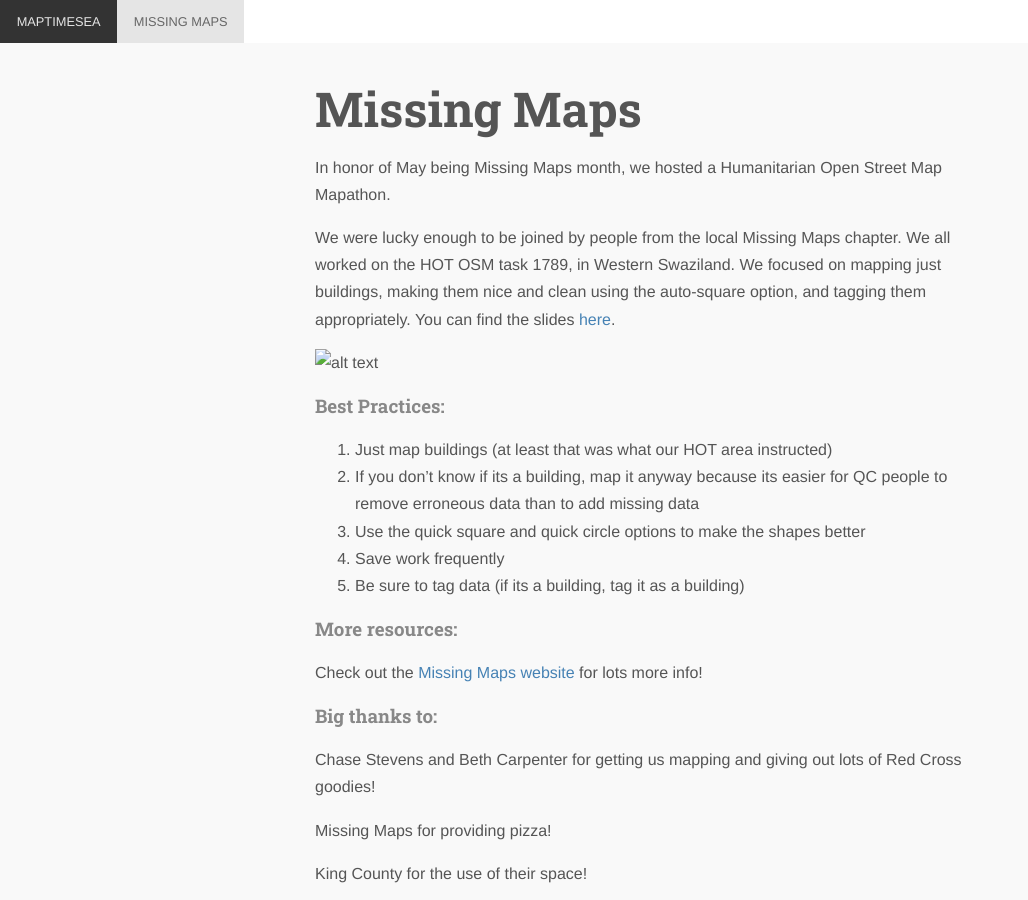
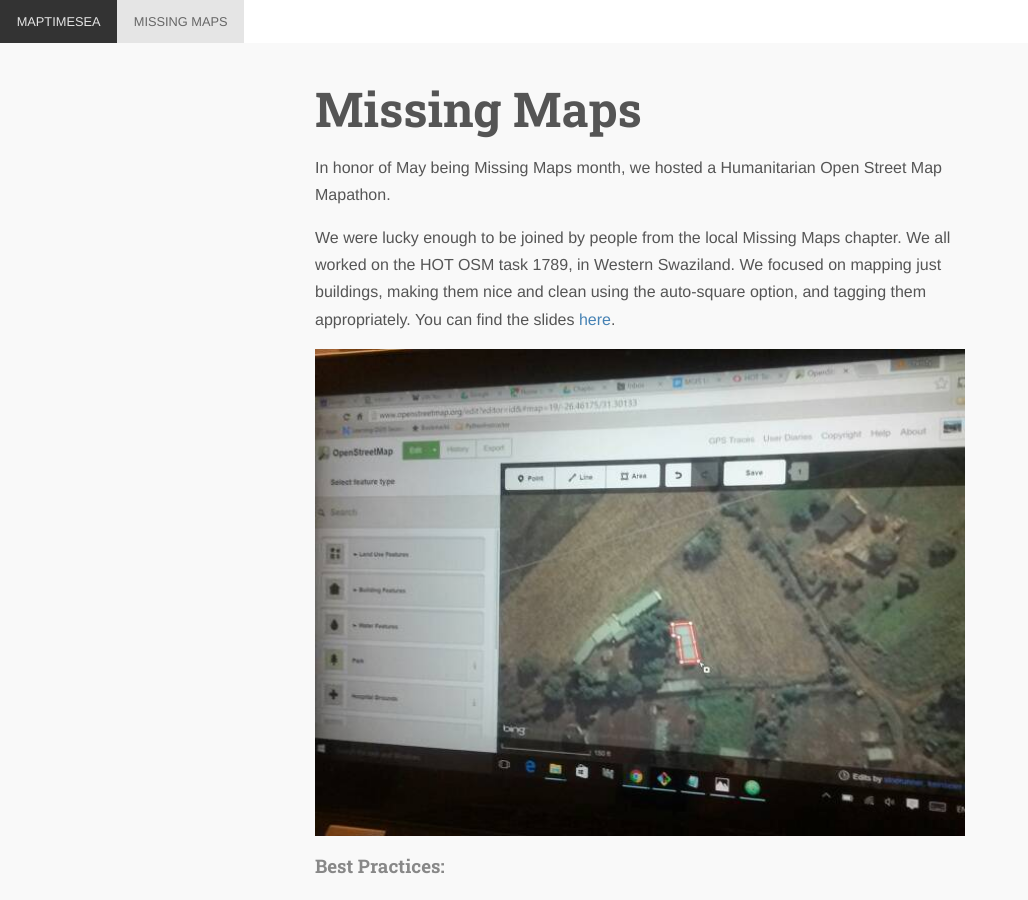
Before and after one commit to MaptimeSEA/maptimesea.github.io, a Jekyll site: the page built from _posts/2016-05-05-missing-maps.markdown, in a window 1280 px wide and 900 px high. Shown: the whole window, without its empty margins (0-1028 px from the left). Built offline with Jekyll 4.4.1, drawn with Linux system fonts in a browser that asks for light colours; nearby versions of some CDN libraries; Markdown is read by kramdown in place of the engine named in the settings.

Commit message:
fixed image links

```diff
--- a/_posts/2016-05-05-missing-maps.markdown
+++ b/_posts/2016-05-05-missing-maps.markdown
@@ -7,7 +7,7 @@ In honor of May being Missing Maps month, we hosted a Humanitarian Open Street M
 
 We were lucky enough to be joined by people from the local Missing Maps chapter. We all worked on the HOT OSM task 1789, in Western Swaziland. We focused on mapping just buildings, making them nice and clean using the auto-square option, and tagging them appropriately. You can find the slides [here](https://drive.google.com/file/d/0B9K68TCuaX4ebU5rdVlyT3JJSVZxclZtemxCdF9QWEtralI0/view?usp=sharing).
 
-![alt text](img/mapping.jpg "mapping")
+![mapping](/img/mapping.jpg)
 
 ### Best Practices:
 
```
Also changed, not shown: other parts of _posts/2016-05-05-missing-maps.markdown (+1 -1 lines).
